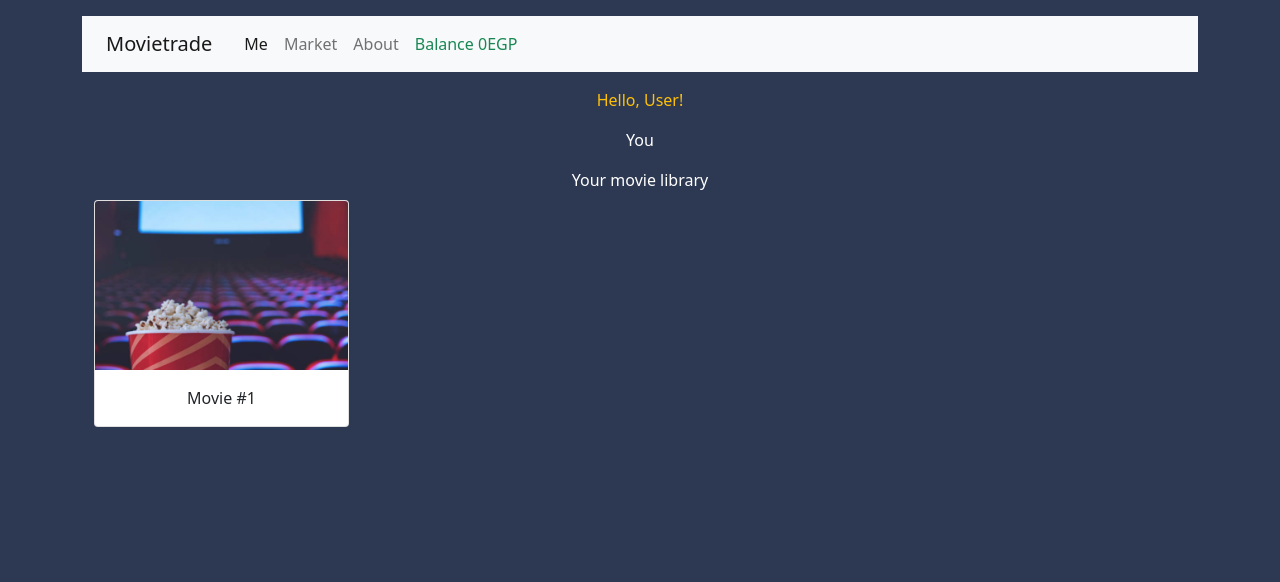
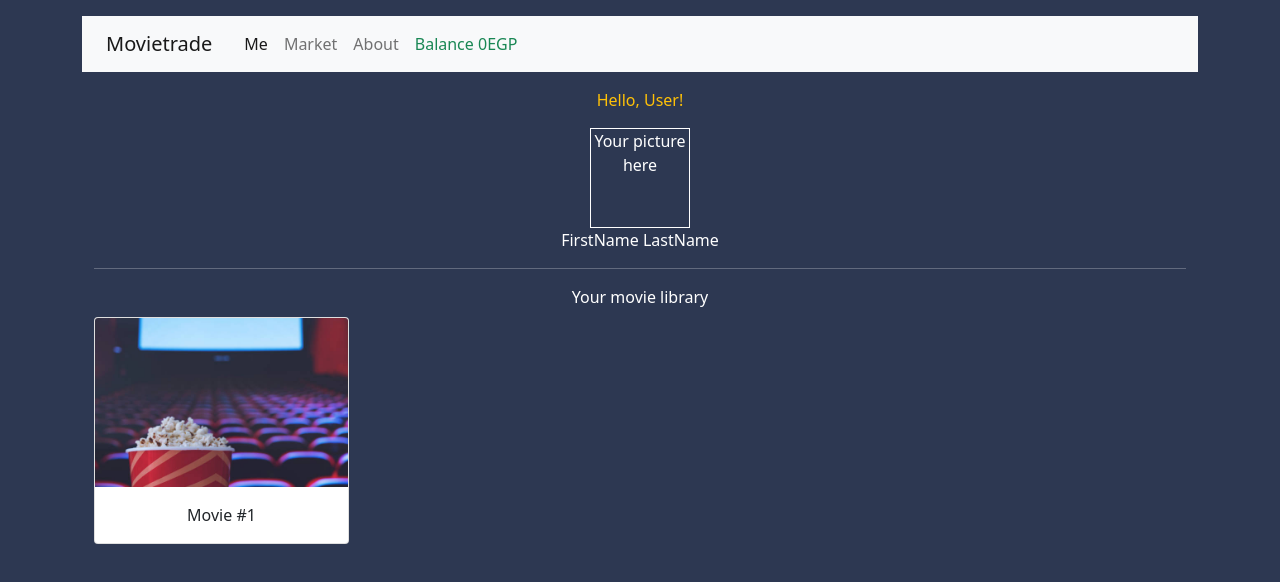
Before and after one commit to AbdullahFattah/movietrade, a React (Create React App) app: page /me in a window 1280 px wide. Shown: the top 582 px of the page. Built offline with nearby package versions, Linux system fonts and the light colour scheme.

Commit message:
Initial user profile structure

```diff
--- a/src/components/me.js
+++ b/src/components/me.js
@@ -6,9 +6,13 @@ export default function Me() {
       <div className="container text-center mt-3">
         <p className="text-warning">Hello, User!</p>
 
-        <div className="my-profile">
-          <p>You</p>
+        <div className="my-profile" align="center">
+          <div className="my-profile-photo">Your picture here</div>
+          <div className="my-info">
+            <p>FirstName LastName</p>
+          </div>
         </div>
+        <hr></hr>
         <div className="my-movies">
           <label>Your movie library</label>
           <div className="row">
--- a/src/index.css
+++ b/src/index.css
@@ -6,3 +6,10 @@ body{
 nav.div{
   margin-left: 20%;
 }
+
+.my-profile-photo{
+  height:100px;
+  width: 100px;
+
+  border: solid white 1px;
+}
```
